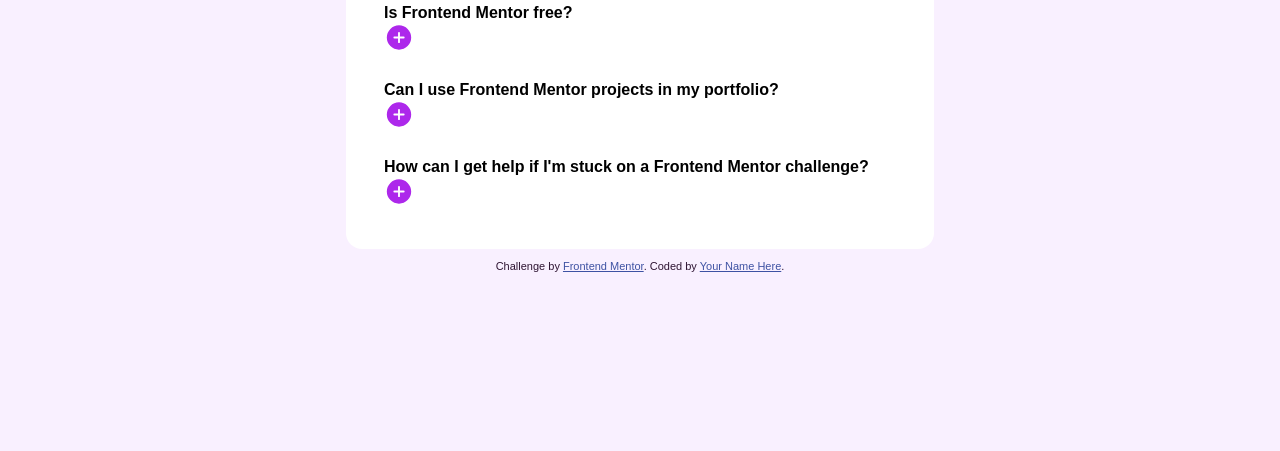
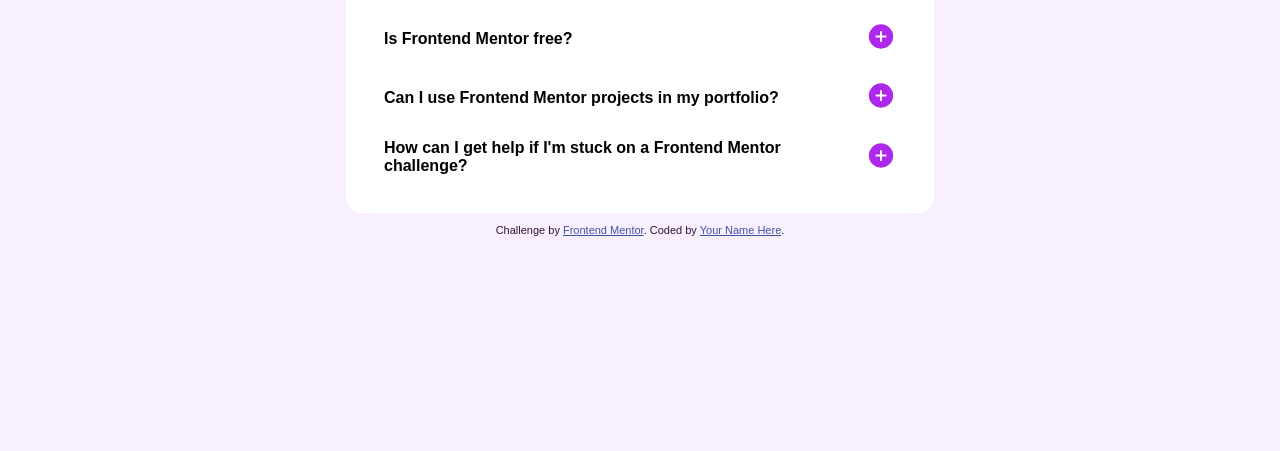
Before and after one commit to aaditamanugraha/faq-accordion-main, a website: page index.html in a window 1280 px wide. Shown: the part 349-800 px from the top of the page. Drawn offline with Linux system fonts and the light colour scheme.

Commit message:
Styling faq icon

```diff
--- a/style.css
+++ b/style.css
@@ -3,6 +3,7 @@
   --color-light-pink: hsl(275, 100%, 97%);
   --color-grayish-purple: hsl(292, 16%, 49%);
   --color-dark-purple: hsl(292, 42%, 14%);
+  --color-light-purple: #ad28eb;
   --font-work-sans: "Work Sans", sans-serif;
 }
 
@@ -39,7 +40,15 @@
 }
 
 .faq-card {
-    margin-top: 24px;
+  margin-top: 24px;
+  display: flex;
+  align-items: center;
+  justify-content: space-between;
+}
+
+.faq-card:hover {
+  color: var(--color-light-purple);
+  cursor: pointer;
 }
 
 .faq-card h4 {
```
